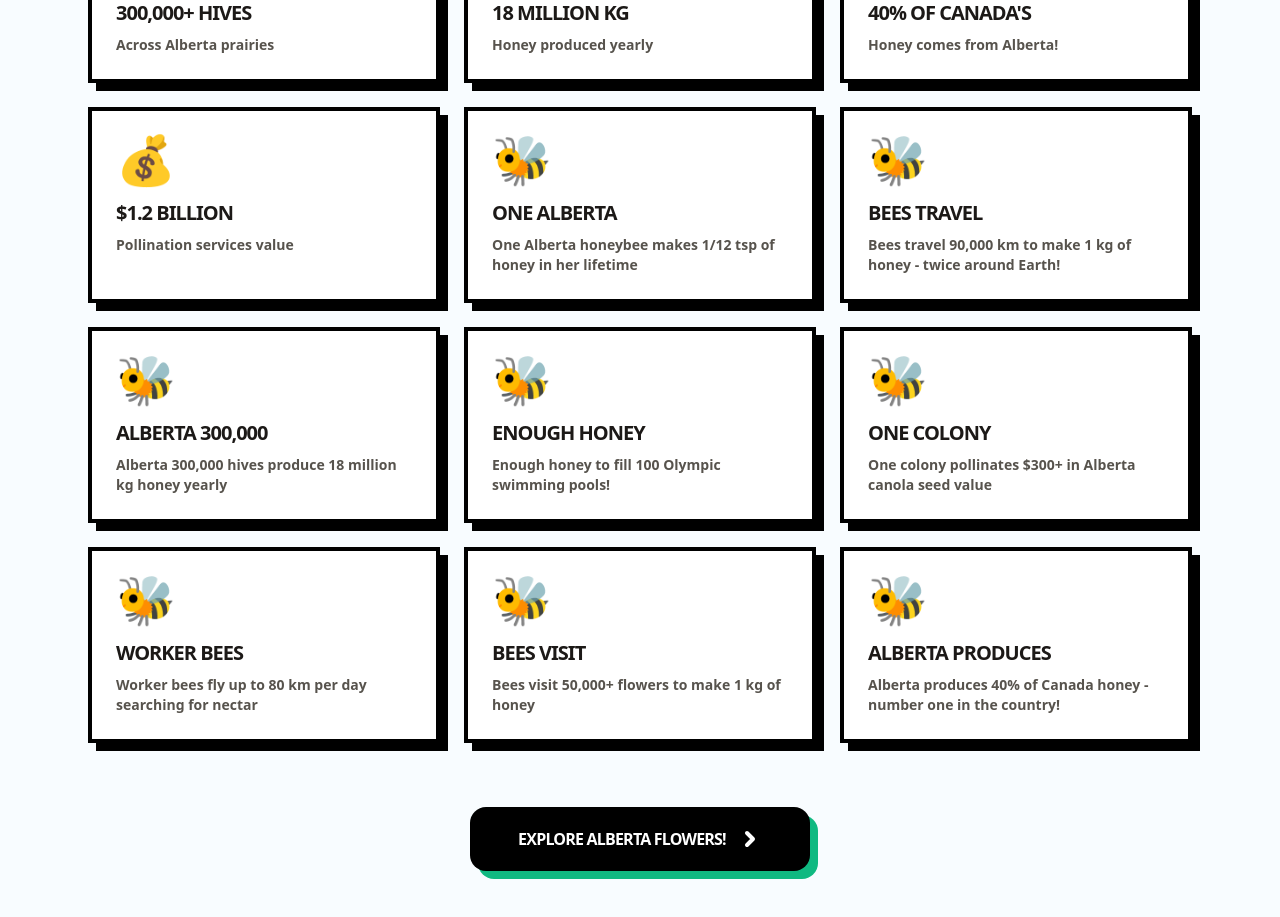
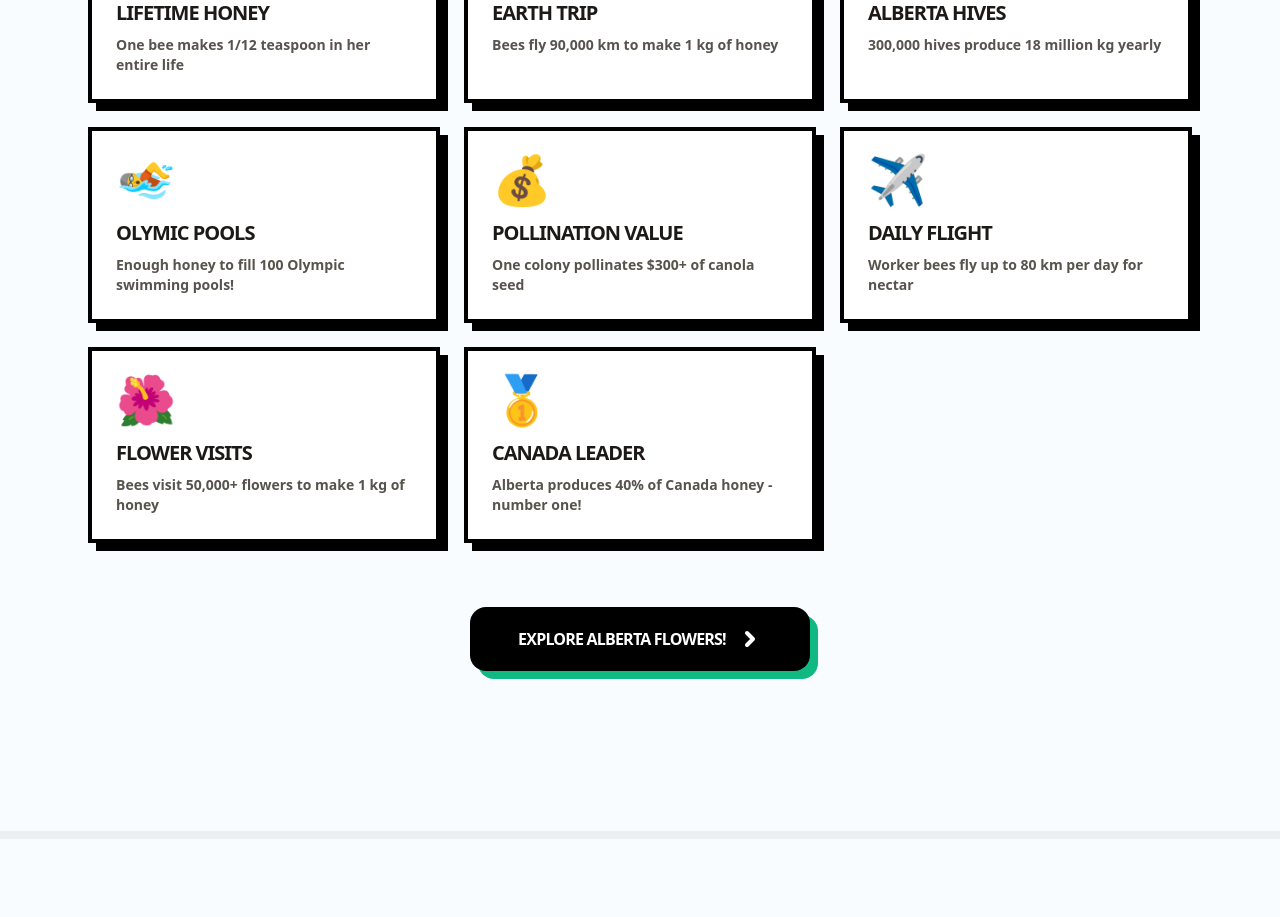
Before and after one commit to curtis-winter/alberta-bee-adventure, a React (Vite) app: page / in a window 1280 px wide. Shown: the part 4020-4937 px from the top of the page. Built offline with nearby package versions, Linux system fonts and the light colour scheme.

Commit message:
Update honey facts with unique emojis and clear titles

```diff
--- a/src/components/AlbertaStats.tsx
+++ b/src/components/AlbertaStats.tsx
@@ -7,22 +7,7 @@ interface AlbertaStatsProps {
   onNext: () => void;
 }
 
-const honeyFacts = [
-  { emoji: '🏙️', title: '300,000+ HIVES', desc: 'Across Alberta prairies' },
-  { emoji: '🍯', title: '18 MILLION KG', desc: 'Honey produced yearly' },
-  { emoji: '🏭', title: "40% OF CANADA'S", desc: 'Honey comes from Alberta!' },
-  { emoji: '💰', title: '$1.2 BILLION', desc: 'Pollination services value' }
-];
-
-const honeyMathCards = albertaHoneyMath.map(item => ({
-  emoji: '🐝',
-  title: item.fact.split(' ')[0] + ' ' + item.fact.split(' ')[1] || 'BEE FACT',
-  desc: item.fact
-}));
-
 export default function AlbertaStats({ onNext }: AlbertaStatsProps) {
-  const allCards = [...honeyFacts, ...honeyMathCards];
-
   return (
     <div className="max-w-6xl mx-auto px-6 py-16">
       <div className="text-center mb-12">
@@ -32,7 +17,7 @@ export default function AlbertaStats({ onNext }: AlbertaStatsProps) {
 
       {/* All Facts Grid */}
       <div className="grid grid-cols-1 md:grid-cols-2 lg:grid-cols-3 gap-6 mb-12">
-        {allCards.map((fact, idx) => (
+        {albertaHoneyMath.map((fact, idx) => (
           <motion.div
             key={idx}
             initial={{ opacity: 0, y: 20 }}
--- a/src/data/albertaFacts.ts
+++ b/src/data/albertaFacts.ts
@@ -33,7 +33,7 @@ export const albertaNectarSources = [
     name: 'Wild Rose',
     bloomPeriod: 'June-July',
     honeyColor: 'Light amber with floral notes',
-    albertaFact: 'Alberta\'s provincial flower! Pink wild roses everywhere',
+    albertaFact: 'Alberta provincial flower! Pink wild roses everywhere',
     tip: 'Our provincial flower - bees love the pink blossoms',
     emoji: '🌹',
     color: 'bg-rose-400',
@@ -82,14 +82,14 @@ export const albertaNectarSources = [
 ];
 
 export const albertaHoneyMath = [
-  { fact: 'One Alberta honeybee makes 1/12 tsp of honey in her lifetime' },
-  { fact: 'Bees travel 90,000 km to make 1 kg of honey - twice around Earth!' },
-  { fact: 'Alberta 300,000 hives produce 18 million kg honey yearly' },
-  { fact: 'Enough honey to fill 100 Olympic swimming pools!' },
-  { fact: 'One colony pollinates $300+ in Alberta canola seed value' },
-  { fact: 'Worker bees fly up to 80 km per day searching for nectar' },
-  { fact: 'Bees visit 50,000+ flowers to make 1 kg of honey' },
-  { fact: 'Alberta produces 40% of Canada honey - number one in the country!' }
+  { emoji: '🥄', title: 'LIFETIME HONEY', desc: 'One bee makes 1/12 teaspoon in her entire life' },
+  { emoji: '🌍', title: 'EARTH TRIP', desc: 'Bees fly 90,000 km to make 1 kg of honey' },
+  { emoji: '🏭', title: 'ALBERTA HIVES', desc: '300,000 hives produce 18 million kg yearly' },
+  { emoji: '🏊', title: 'OLYMIC POOLS', desc: 'Enough honey to fill 100 Olympic swimming pools!' },
+  { emoji: '💰', title: 'POLLINATION VALUE', desc: 'One colony pollinates $300+ of canola seed' },
+  { emoji: '✈️', title: 'DAILY FLIGHT', desc: 'Worker bees fly up to 80 km per day for nectar' },
+  { emoji: '🌺', title: 'FLOWER VISITS', desc: 'Bees visit 50,000+ flowers to make 1 kg of honey' },
+  { emoji: '🥇', title: 'CANADA LEADER', desc: 'Alberta produces 40% of Canada honey - number one!' }
 ];
 
 export const albertaWinterTips = [
```
